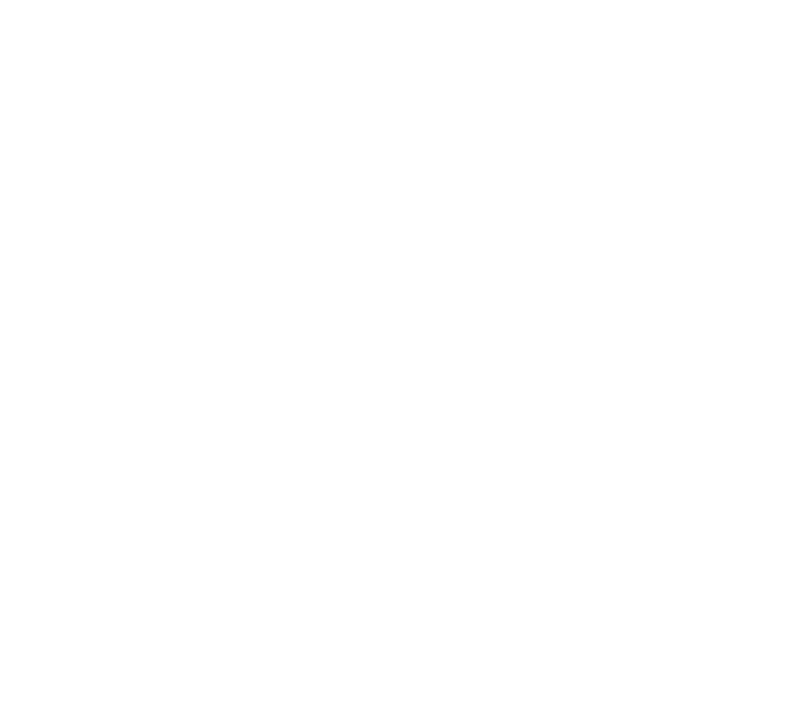
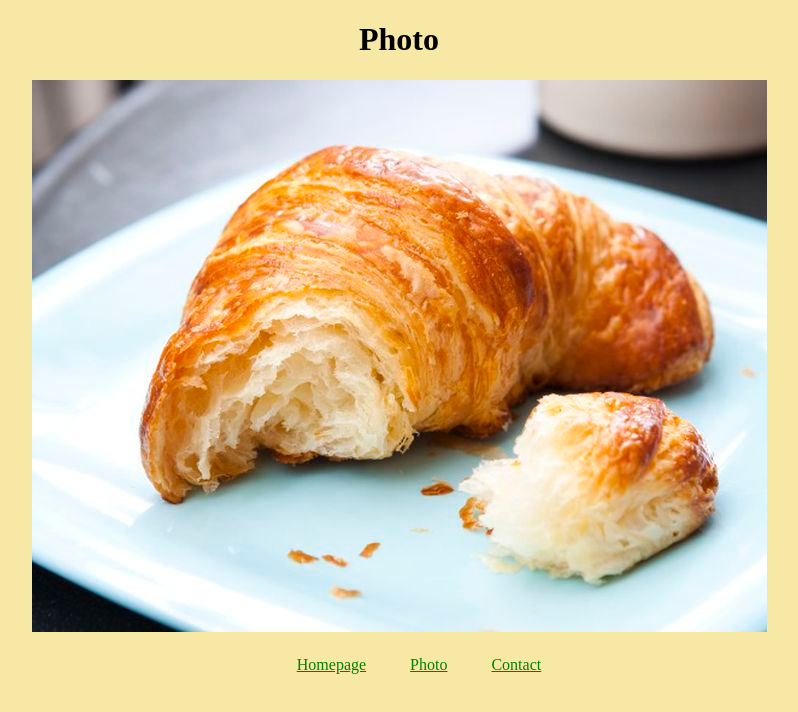
Before and after one commit to Korotkosh/Croissant, a plain HTML site: page photo.html in a window 1280 px wide. Shown: the whole page, without its empty margins (241-1039 px from the left). Drawn offline with Linux system fonts and the light colour scheme.

Commit message:
add photo

```diff
--- a/css/styles.css
+++ b/css/styles.css
@@ -11,3 +11,6 @@ a {
 .mail-link {
   color: black;
 }
+img {
+  margin-bottom: 20px;
+}
--- a/photo.html
+++ b/photo.html
@@ -4,7 +4,15 @@
     <meta charset="UTF-8" />
     <meta http-equiv="X-UA-Compatible" content="IE=edge" />
     <meta name="viewport" content="width=device-width, initial-scale=1.0" />
-    <title>Document</title>
+    <title>Photo</title>
+    <link rel="stylesheet" href="/css/styles.css" />
   </head>
-  <body></body>
+  <body>
+    <h1>Photo</h1>
+    <img src="/image/Croissant.jpg" />
+    <br />
+    <a href="/index.html">Homepage</a>
+    <a href="/photo.html">Photo</a>
+    <a href="/contact.html">Contact</a>
+  </body>
 </html>
```
Also changed, not shown: contact.html (+1 -1 lines), image/Croissant.jpg (added).
